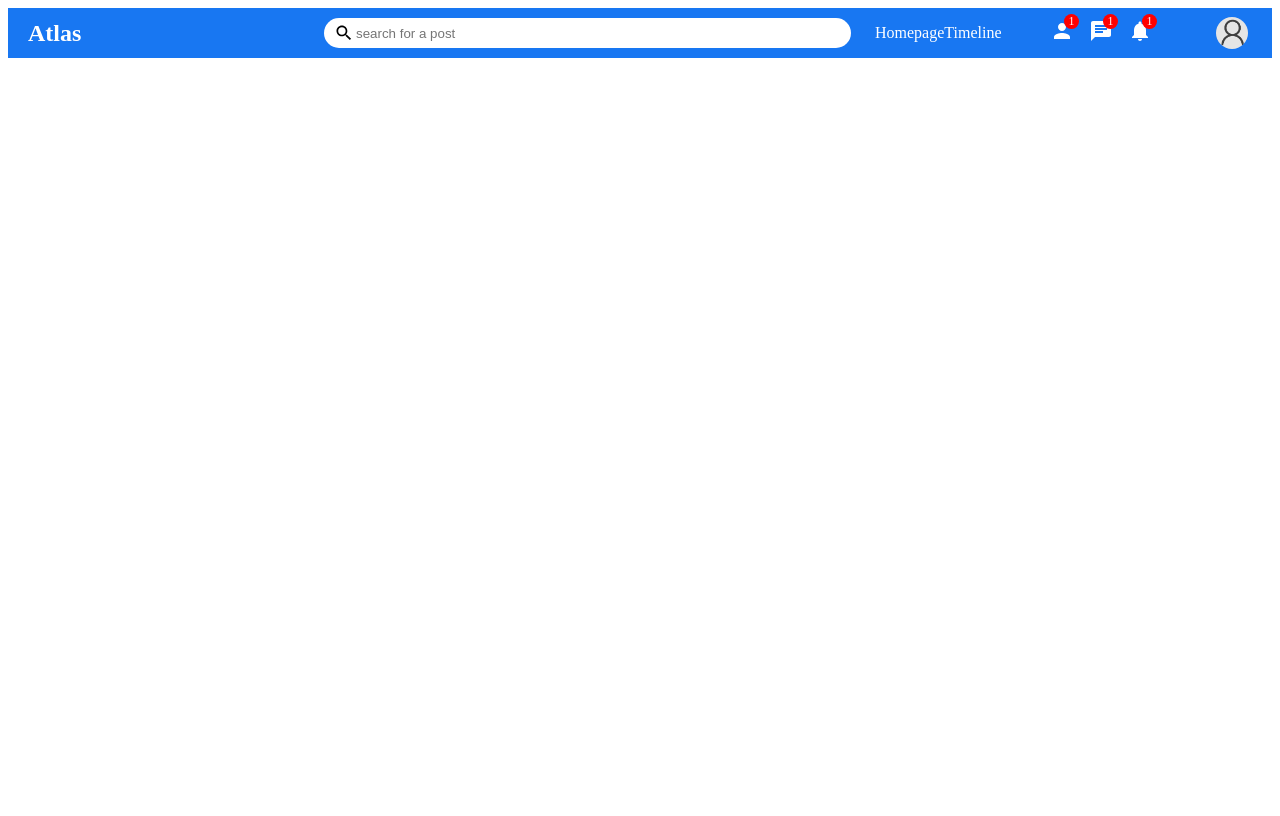
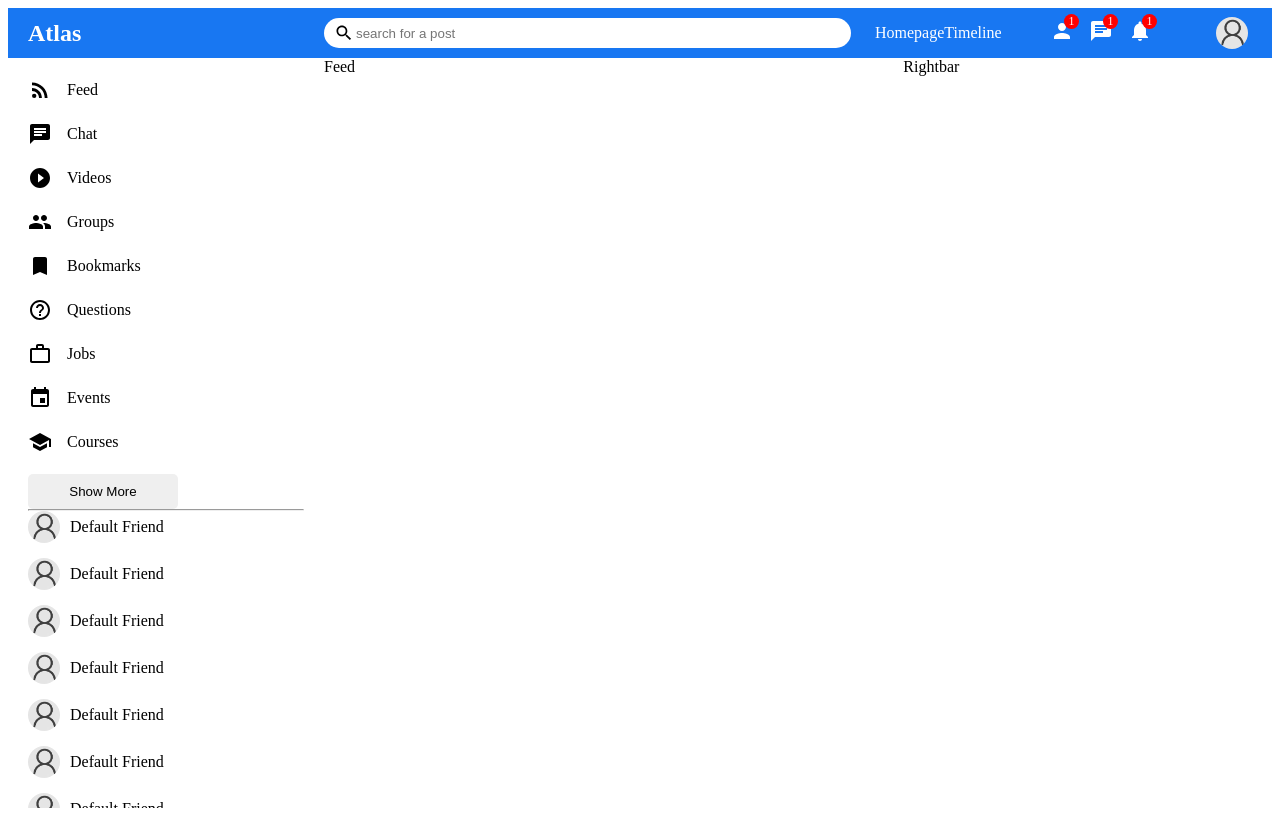
Before and after one commit to nallylatwit/AtlasSeniorProject, a React (Create React App) app in the folder app-react/: page / in a window 1280 px wide. Built offline with nearby package versions, Linux system fonts and the light colour scheme.

Commit message:
Sidebar Layout and Styling

```diff
--- /dev/null
+++ b/app-react/src/components/feed/Feed.jsx
@@ -0,0 +1,8 @@
+import React from 'react'
+import './feed.css'
+
+export default function Feed() {
+  return (
+    <div className='feed'>Feed</div>
+  )
+}
--- /dev/null
+++ b/app-react/src/components/feed/feed.css
@@ -0,0 +1,3 @@
+.feed {
+    flex: 5.5;
+}
--- /dev/null
+++ b/app-react/src/components/rightbar/Rightbar.jsx
@@ -0,0 +1,8 @@
+import React from 'react'
+import './rightbar.css'
+
+export default function Rightbar() {
+  return (
+    <div className='rightbar'>Rightbar</div>
+  )
+}
--- /dev/null
+++ b/app-react/src/components/rightbar/rightbar.css
@@ -0,0 +1,3 @@
+.rightbar {
+    flex: 3.5;
+}
--- /dev/null
+++ b/app-react/src/components/sidebar/Sidebar.jsx
@@ -0,0 +1,86 @@
+import React from 'react'
+import "./sidebar.css"
+import {Bookmark, Chat, Group, HelpOutline, PlayCircleFilledOutlined, RssFeed, School, WorkOutline, Event} from '@material-ui/icons'
+
+export default function Sidebar() {
+  return (
+    <div className='sidebar'>
+      <div className="sidebarWrapper">
+        <ul className="sidebarList">
+          <li className="sidebarListItem">
+            <RssFeed className='sidebarIcon'/>
+            <span className="sidebarListItemText">Feed</span>
+          </li>
+          <li className="sidebarListItem">
+            <Chat className='sidebarIcon'/>
+            <span className="sidebarListItemText">Chat</span>
+          </li>
+          <li className="sidebarListItem">
+            <PlayCircleFilledOutlined className='sidebarIcon'/>
+            <span className="sidebarListItemText">Videos</span>
+          </li>
+          <li className="sidebarListItem">
+            <Group className='sidebarIcon'/>
+            <span className="sidebarListItemText">Groups</span>
+          </li>
+          <li className="sidebarListItem">
+            <Bookmark className='sidebarIcon'/>
+            <span className="sidebarListItemText">Bookmarks</span>
+          </li>
+          <li className="sidebarListItem">
+            <HelpOutline className='sidebarIcon'/>
+            <span className="sidebarListItemText">Questions</span>
+          </li>
+          <li className="sidebarListItem">
+            <WorkOutline className='sidebarIcon'/>
+            <span className="sidebarListItemText">Jobs</span>
+          </li>
+          <li className="sidebarListItem">
+            <Event className='sidebarIcon'/>
+            <span className="sidebarListItemText">Events</span>
+          </li>
+          <li className="sidebarListItem">
+            <School className='sidebarIcon'/>
+            <span className="sidebarListItemText">Courses</span>
+          </li>
+        </ul>
+        <button className="sidebarButton">Show More</button>
+        <hr className="sidebarFriendList" />
+        <ul className="sidebarFriendList">
+          <li className="sidebarFriend">
+            <img src="/assets/person/default.jpeg" alt="1" className="sidebarFriendImg" />
+            <span className="sidebarFriendName">Default Friend</span>
+          </li>
+          <li className="sidebarFriend">
+            <img src="/assets/person/default.jpeg" alt="1" className="sidebarFriendImg" />
+            <span className="sidebarFriendName">Default Friend</span>
+          </li>
+          <li className="sidebarFriend">
+            <img src="/assets/person/default.jpeg" alt="1" className="sidebarFriendImg" />
+            <span className="sidebarFriendName">Default Friend</span>
+          </li>
+          <li className="sidebarFriend">
+            <img src="/assets/person/default.jpeg" alt="1" className="sidebarFriendImg" />
+            <span className="sidebarFriendName">Default Friend</span>
+          </li>
+          <li className="sidebarFriend">
+            <img src="/assets/person/default.jpeg" alt="1" className="sidebarFriendImg" />
+            <span className="sidebarFriendName">Default Friend</span>
+          </li>
+          <li className="sidebarFriend">
+            <img src="/assets/person/default.jpeg" alt="1" className="sidebarFriendImg" />
+            <span className="sidebarFriendName">Default Friend</span>
+          </li>
+          <li className="sidebarFriend">
+            <img src="/assets/person/default.jpeg" alt="1" className="sidebarFriendImg" />
+            <span className="sidebarFriendName">Default Friend</span>
+          </li>
+          <li className="sidebarFriend">
+            <img src="/assets/person/default.jpeg" alt="1" className="sidebarFriendImg" />
+            <span className="sidebarFriendName">Default Friend</span>
+          </li>
+        </ul>
+      </div>
+    </div>
+  )
+}
--- /dev/null
+++ b/app-react/src/components/sidebar/sidebar.css
@@ -0,0 +1,69 @@
+.sidebar {
+    flex: 3;
+    height: calc(100vh - 50px); /*50px is the height of the topbar, adjust accordingly.*/
+    overflow-y: scroll;
+}
+
+::-webkit-scrollbar {
+    width: 5px;
+}
+
+::-webkit-scrollbar-track{
+    background-color: #f1f1f1;
+}
+
+::-webkit-scrollbar-thumb {
+    background-color: rgb(179, 179, 179);
+}
+
+.sidebarWrapper {
+    padding: 20px;
+}
+
+.sidebarList {
+    padding: 0;
+    margin: 0;
+    list-style: none;
+}
+
+.sidebarListItem {
+    display: flex;
+    align-items: center;
+    margin-bottom: 20px;
+}
+
+.sidebarIcon{
+    margin-right: 15px;
+}
+
+.sidebarButton{
+    width: 150px;
+    border: none;
+    padding: 10px;
+    border-radius: 5px;
+    font-weight: 500;
+}
+
+.sidebarHr{
+    margin: 20px 0;
+}
+
+.sidebarFriendList {
+    padding: 0;
+    margin: 0;
+    list-style: none;
+}
+
+.sidebarFriend {
+    display: flex;
+    align-items: center;
+    margin-bottom: 15px;
+}
+
+.sidebarFriendImg {
+    width: 32px;
+    height: 32px;
+    border-radius: 50%;
+    object-fit: cover;
+    margin-right: 10px;
+}
--- a/app-react/src/pages/home/Home.js
+++ /dev/null
@@ -1,10 +0,0 @@
-import React from 'react'
-import Topbar from '../../components/topbar/Topbar'
-
-export default function Home() {
-    return (
-        <div>
-            <Topbar/>
-        </div>
-    )
-}
--- /dev/null
+++ b/app-react/src/pages/home/Home.jsx
@@ -0,0 +1,21 @@
+import React from 'react'
+import Topbar from '../../components/topbar/Topbar'
+import Sidebar from '../../components/sidebar/Sidebar'
+import Feed from '../../components/feed/Feed'
+import Rightbar from '../../components/rightbar/Rightbar'
+import './home.css'
+
+
+export default function Home() {
+    return (
+        <>
+            <Topbar/>
+            <div className="homeContainer">
+            <Sidebar />
+            <Feed />
+            <Rightbar />
+            </div>
+
+        </>
+    )
+}
--- a/app-react/src/pages/home/home.css
+++ b/app-react/src/pages/home/home.css
@@ -0,0 +1,3 @@
+.homeContainer {
+    display: flex;
+}
```
